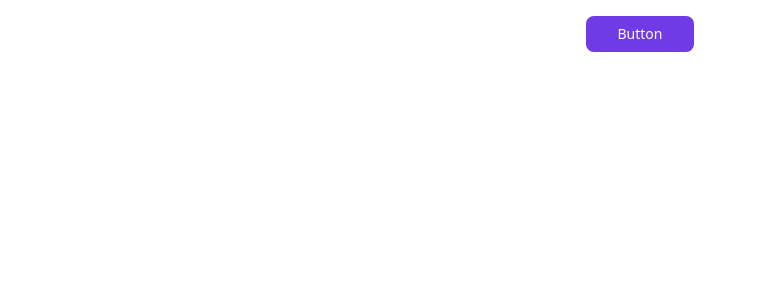
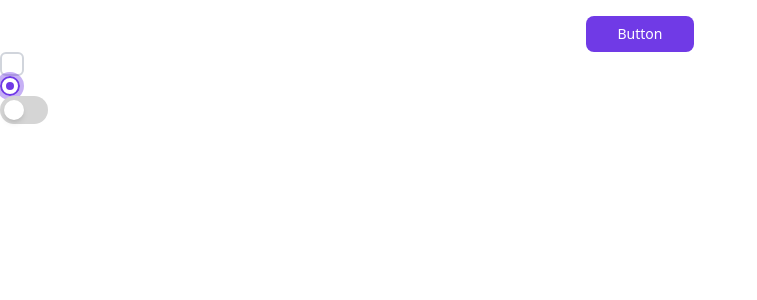
Before and after one commit to vannafinance/Vanna_Web_App, a Next.js app: page / in a window 1280 px wide. Shown: the top 300 px of the page, without its empty margins (0-757 px from the left). Built offline with nearby package versions, Linux system fonts and the light colour scheme.

Commit message:
ComponentUpdate

```diff
--- a/app/page.tsx
+++ b/app/page.tsx
@@ -1,10 +1,46 @@
+"use client"
+
+
 import { Button } from "@/components/button";
+import { Checkbox } from "@/components/ui/Checkbox";
+import { Radio, RadioGroup } from "@/components/ui/RadioButton";
+import ToggleButton from "@/components/ui/Toogle";
 import Image from "next/image";
+import { useState } from "react";
 
 export default function Home() {
+
+  const [ischecked,setIscheckd]=useState(false)
+
+
   return (
+    <>
+
     <div className="flex flex-col justify-center items-center pt-4">
       <Button disabled={false} text="Button" size="small" type="solid"/>
     </div>
+
+    <div>
+    <Checkbox />
+
+    </div>
+
+    <div>
+
+      <RadioGroup name="sanu">
+        <Radio/>
+      </RadioGroup>
+
+    </div>
+
+    <div>
+    <ToggleButton onToggle={(value) => console.log("State:", value)} />
+
+    </div>
+
+
+
+    </>
+
   );
 }
--- /dev/null
+++ b/components/ui/Checkbox.tsx
@@ -0,0 +1,73 @@
+"use client";
+
+import React, { useRef } from "react";
+
+export interface CheckboxProps
+  extends React.InputHTMLAttributes<HTMLInputElement> {
+  label?: string;
+  error?: boolean;
+  className?: string;
+}
+
+export const Checkbox = ({
+  label,
+  error = false,
+  className = "",
+  ...rest
+}: CheckboxProps) => {
+  const inputRef = useRef<HTMLInputElement>(null);
+  const isDisabled = rest.disabled;
+
+  const handleFocusForward = () => {
+    inputRef.current?.focus();
+  };
+
+  return (
+    <label
+      onClick={handleFocusForward}
+      className={`flex items-center gap-3 select-none
+        ${isDisabled ? "cursor-not-allowed opacity-60" : "cursor-pointer"}
+      `}
+    >
+      <input
+        ref={inputRef}
+        type="checkbox"
+        {...rest}
+        className="peer sr-only"
+      />
+
+      <span
+        className={`
+          w-6 h-6 rounded-md flex items-center justify-center border-2 transition-all
+          ${error ? "border-[#FC5457]" : "border-gray-300"}
+
+          peer-hover:border-[#703AE6]
+          peer-focus:border-[#F845FC]
+          peer-focus:ring-4 peer-focus:ring-[#F845FC]/30
+
+          peer-checked:border-[#703AE6]
+          peer-checked:bg-[#703AE6]
+          peer-checked:[&>svg]:opacity-100
+
+          ${className}
+        `}
+      >
+        <svg
+          className="w-4 h-4 text-white opacity-0 transition"
+          stroke="currentColor"
+          strokeWidth="3"
+          fill="none"
+          viewBox="0 0 24 24"
+        >
+          <path d="M5 13l4 4L19 7" />
+        </svg>
+      </span>
+
+      {label && (
+        <span className={`${error ? "text-[#FC5457]" : ""}`}>
+          {label}
+        </span>
+      )}
+    </label>
+  );
+};
--- /dev/null
+++ b/components/ui/RadioButton.tsx
@@ -0,0 +1,144 @@
+"use client";
+
+import React, { useRef, forwardRef } from "react";
+
+// ============================================
+// Radio Component For indiviusal component
+// ============================================
+
+
+export interface RadioProps
+  extends React.InputHTMLAttributes<HTMLInputElement> {
+  label?: string;
+  error?: boolean;
+  className?: string;
+}
+
+export const Radio = forwardRef<HTMLInputElement, RadioProps>(
+  ({ label, error = false, className = "", ...rest }, ref) => {
+    const internalRef = useRef<HTMLInputElement>(null);
+    const inputRef = (ref as React.RefObject<HTMLInputElement>) || internalRef;
+
+    const handleFocusForward = () => {
+      if (inputRef && "current" in inputRef) {
+        inputRef.current?.focus();
+      }
+    };
+
+    const isDisabled = rest.disabled;
+
+    return (
+      <label
+        className={`flex items-center gap-3 select-none ${
+          isDisabled ? "cursor-not-allowed opacity-60" : "cursor-pointer"
+        }`}
+        onClick={handleFocusForward}
+
+      >
+
+
+
+          {/*
+          /* //////////////////////////////
+             Invisible but interactive input
+           /////////////////////////////////
+            */}
+
+
+
+        <input
+          ref={inputRef}
+          type="radio"
+          {...rest}
+          className="peer absolute opacity-0 h-5 w-5"
+        />
+
+        {/* //////////////////////
+            Visual radio button
+           ////////////////////// */
+        }
+
+
+
+        <span
+          className={`
+            relative w-5 h-5 rounded-full flex items-center justify-center border-2 transition-all
+            [&>span]:opacity-0
+            peer-checked:[&>span]:opacity-100
+            ${error ? "border-[#FC5457]" : "border-gray-300"}
+            peer-hover:border-[#703AE6]
+            peer-focus:border-[#F845FC]
+            peer-focus:ring-4 peer-focus:ring-[#F845FC]/30
+            peer-checked:border-[#703AE6]
+            peer-checked:ring-4 peer-checked:ring-[#703AE6]/40
+            ${className}
+          `}
+        >
+          {/* Inner dot */}
+          <span className="w-2 h-2 rounded-full bg-[#703AE6] transition-opacity" />
+        </span>
+
+        {label && (
+          <span className={`${error ? "text-[#FC5457]" : ""}`}>{label}</span>
+        )}
+      </label>
+    );
+  }
+);
+
+
+
+Radio.displayName = "Radio";
+
+
+
+
+
+// ========================================================================
+// RadioGroup Component :- No need to write Logic for indivisual radio button
+// ============================================================================
+
+
+
+
+export interface RadioGroupProps {
+  name: string;
+  value?: string;
+  onChange?: (value: string) => void;
+  children: React.ReactNode;
+  error?: boolean;
+  className?: string;
+}
+
+
+
+export const RadioGroup = ({
+  name,
+  value,
+  onChange,
+  children,
+  error = false,
+  className = "",
+}: RadioGroupProps) => {
+  const handleChange = (e: React.ChangeEvent<HTMLInputElement>) => {
+    if (onChange) {
+      onChange(e.target.value);
+    }
+  };
+
+  return (
+    <div className={`space-y-3 ${className}`}>
+      {React.Children.map(children, (child) => {
+        if (React.isValidElement<RadioProps>(child)) {
+          return React.cloneElement(child, {
+            name,
+            checked: child.props.value === value,
+            onChange: handleChange,
+            error: error || child.props.error,
+          });
+        }
+        return child;
+      })}
+    </div>
+  );
+};
--- /dev/null
+++ b/components/ui/Toogle.tsx
@@ -0,0 +1,80 @@
+'use client'
+
+import React, { useState } from "react";
+
+// Toggle Props
+interface ToggleProps {
+    onToggle: (state: boolean) => void;
+    defaultChecked?: boolean;
+    size?: "small" | "medium" | "large";
+    disabled?: boolean;
+}
+
+// Circle size
+const circleSize = {
+    small: "w-4 h-4",
+    medium: "w-5 h-5",
+    large: "w-6 h-6",
+};
+
+// Wrapper size
+const wrapperSize = {
+    small: "w-10 h-5",
+    medium: "w-12 h-7", // <-- FIXED width
+    large: "w-16 h-8",
+};
+
+
+// Translate values corrected for alignment
+const translateValues = {
+    small: "translate-x-5",
+    medium: "translate-x-6",
+    large: "translate-x-9",
+};
+
+
+const ToggleButton = ({
+    onToggle,
+    defaultChecked = false,
+    size = "medium",
+    disabled = false,
+}: ToggleProps) => {
+    const [isChecked, setIsChecked] = useState(defaultChecked);
+
+    const handleToggle = () => {
+        if (disabled) return;
+        const newState = !isChecked;
+        setIsChecked(newState);
+        onToggle(newState);
+    };
+
+    return (
+        <button
+            onClick={handleToggle}
+            disabled={disabled}
+            role="switch"
+            aria-checked={isChecked}
+            className={`
+        ${wrapperSize[size]}
+        relative inline-flex items-center rounded-full transition-all duration-300 ease-in-out
+        ${disabled
+                    ? "bg-[#D5D5D5] opacity-40 cursor-not-allowed"
+                    : isChecked
+                        ? "bg-[#703AE6]"
+                        : "bg-[#D5D5D5] hover:bg-[#BFBFBF] cursor-pointer"}
+        focus:outline-none focus:ring-2 focus:ring-[#F845FC] focus:ring-offset-2
+      `}
+        >
+            <span
+                className={`
+    ${circleSize[size]}
+    inline-block bg-white rounded-full shadow-md transform transition-transform duration-300 ease-in-out
+    ${isChecked ? translateValues[size] : "translate-x-1"}
+  `}
+            />
+
+        </button>
+    );
+};
+
+export default ToggleButton;
```
